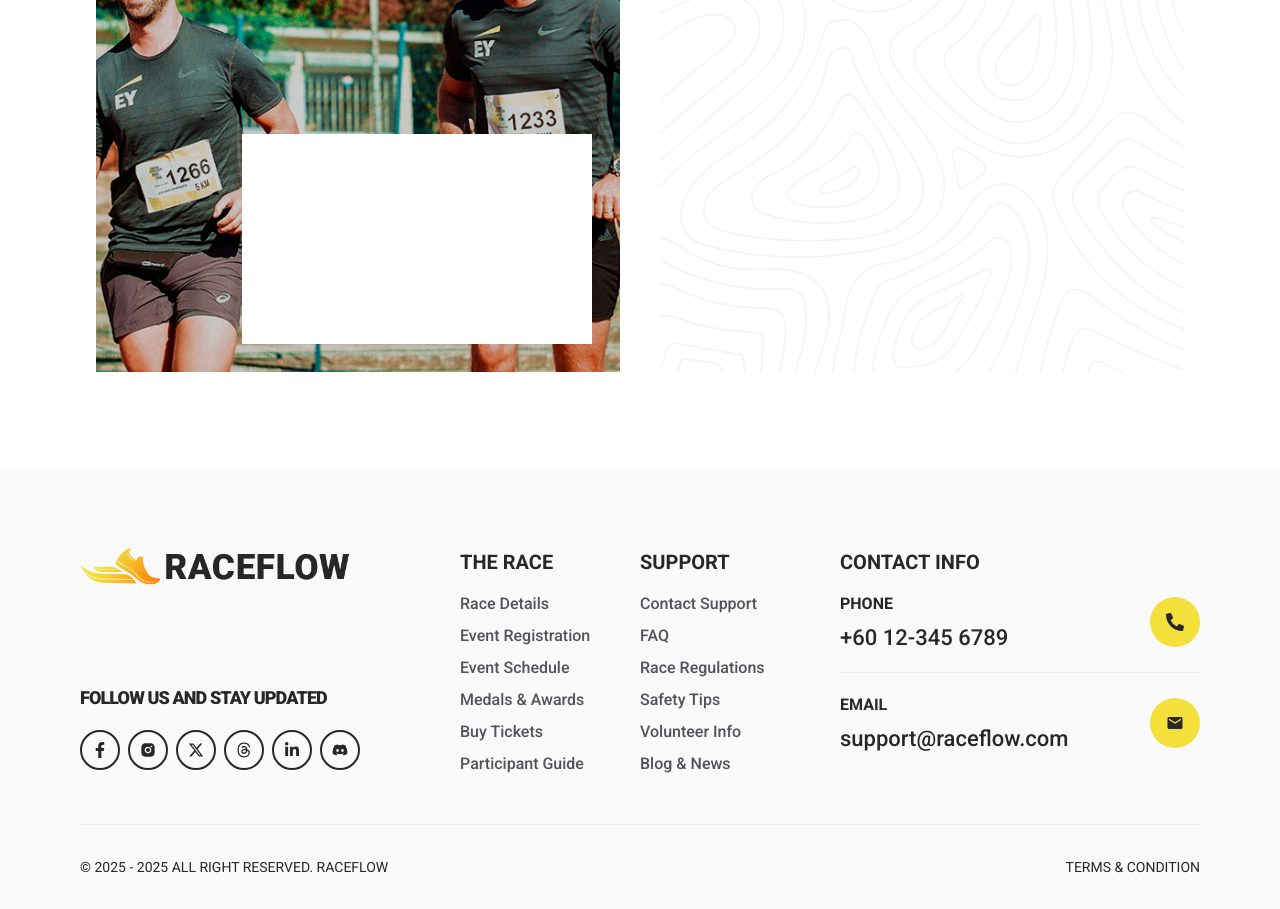
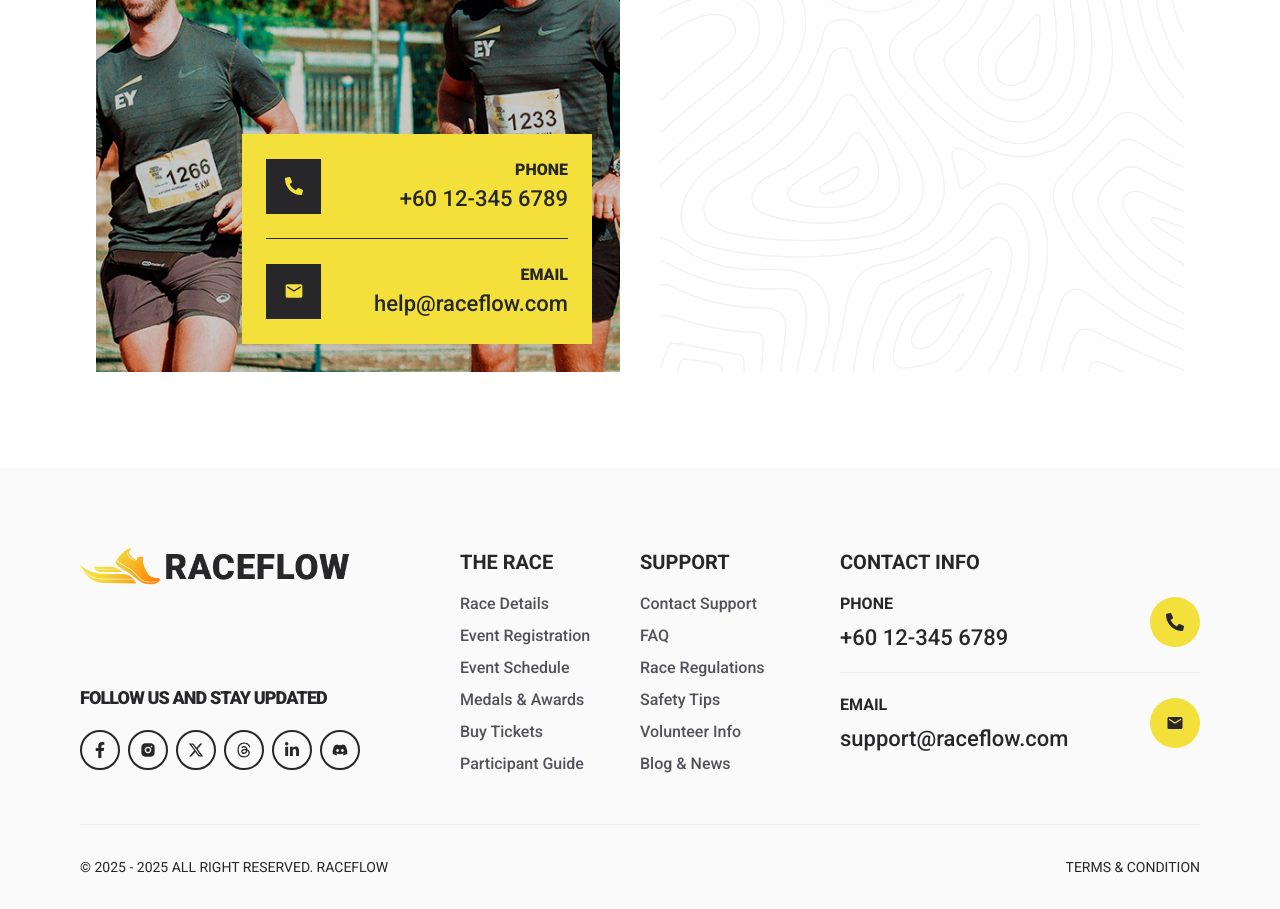
Before and after one commit to devrakibulrahman/raceflow-client-side, a React (Vite) app: page /contact in a window 1280 px wide. Shown: the part 1120-2029 px from the top of the page. Built offline with nearby package versions, Linux system fonts and the light colour scheme.

Commit message:
contact page left side content done on 01/04/2025 at 10:21 pm

```diff
--- a/src/pages/ContactPage.jsx
+++ b/src/pages/ContactPage.jsx
@@ -1,5 +1,6 @@
 import { Link } from "react-router-dom";
-import { MdKeyboardArrowRight } from "react-icons/md";
+import { MdEmail, MdKeyboardArrowRight } from "react-icons/md";
+import { FaPhoneAlt } from "react-icons/fa";
 
 const ContactPage = () => {
     return (
@@ -38,8 +39,26 @@ const ContactPage = () => {
                     <div className="w-full max-w-[1120px] mx-auto px-4">
                         <div className="w-full min-h-[550px] mt-16 grid grid-cols-1 gap-10 lg:mt-26 lg:grid-cols-2">
                             <div className="w-full h-[390px] bg-contact-form-img bg-cover bg-center bg-no-repeat p-7 md:flex md:items-end md:justify-end md:h-[490px] lg:h-full">
-                                <div className="w-full h-full bg-white md:w-[350px] md:max-h-[210px]">
-
+                                <div className="w-full h-full bg-primary-yellow p-6 flex items-center justify-between flex-col gap-5 md:w-[350px] md:max-h-[210px]">
+                                    <div className="w-full flex flex-col items-center md:flex-row md:justify-between">
+                                        <div className="w-[55px] h-[55px] bg-head-charleston-green flex items-center justify-center">
+                                            <FaPhoneAlt className='text-lg text-primary-yellow'></FaPhoneAlt>
+                                        </div>
+                                        <div className="w-auto text-center mt-4 md:mt-0">
+                                            <h2 className="font-roboto text-base text-head-charleston-green font-black uppercase md:text-right">Phone</h2>
+                                            <p  className="font-roboto text-[22px] text-head-charleston-green font-medium">+60 12-345 6789</p>
+                                        </div>
+                                    </div>
+                                    <div className="w-full border-b border-head-charleston-green"></div>
+                                    <div className="w-full flex flex-col items-center md:flex-row md:justify-between">
+                                        <div className="w-[55px] h-[55px] bg-head-charleston-green flex items-center justify-center">
+                                            <MdEmail className='text-xl text-primary-yellow'></MdEmail>
+                                        </div>
+                                        <div className="w-auto text-center mt-4 md:mt-0">
+                                            <h2 className="font-roboto text-base text-head-charleston-green font-black uppercase md:text-right">Email</h2>
+                                            <p  className="font-roboto text-[22px] text-head-charleston-green font-medium">help@raceflow.com</p>
+                                        </div>
+                                    </div>
                                 </div>
                             </div>
                             <div className="w-full min-h-[490px] bg-pattern bg-cover bg-center bg-no-repeat lg:h-full">
```
